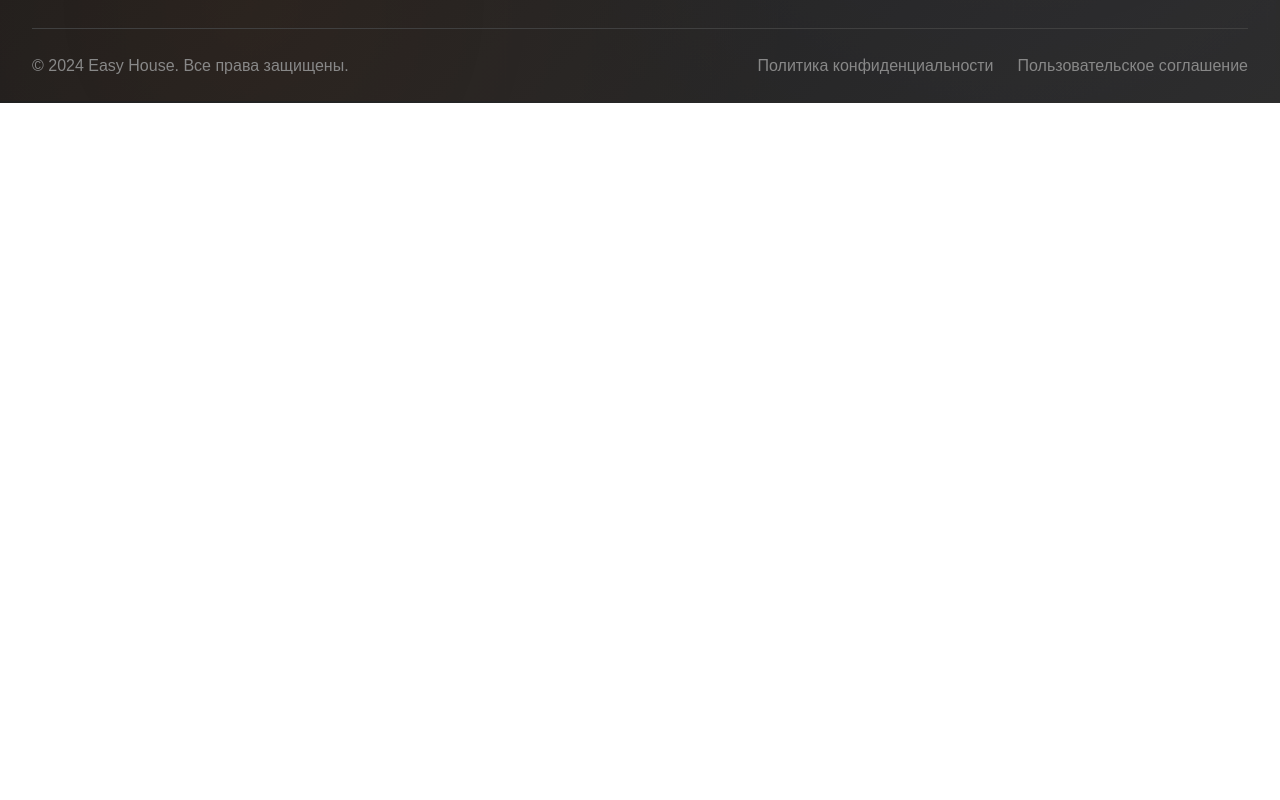
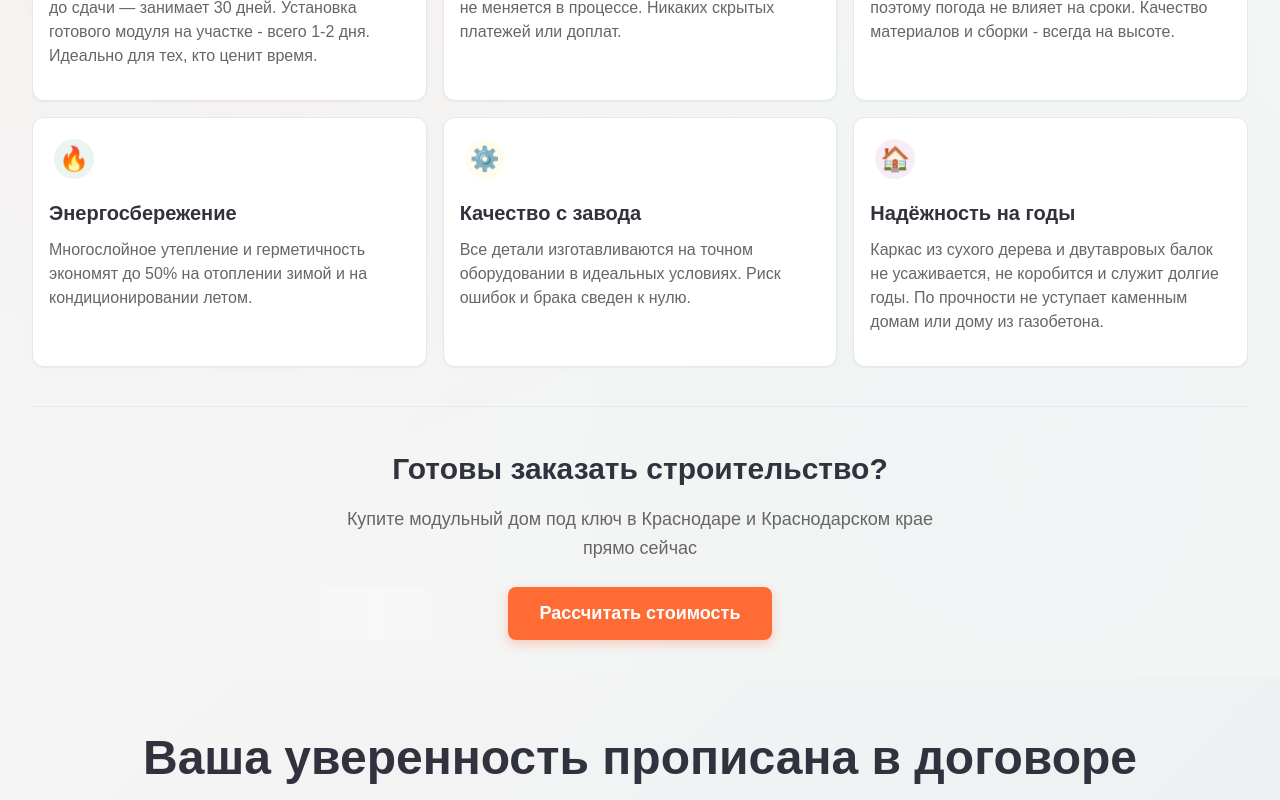
Before and after one commit to litvinenko88/Easy-House, a Next.js app: page /krasnodarskiy-kray in a window 1280 px wide. Shown: the part 8180-8980 px from the top of the page. Before the commit the page ends 8283 px from the top, so only its background shows below. Built offline with nearby package versions, Linux system fonts and the light colour scheme.

Commit message:
готова

```diff
--- a/src/pages/krasnodarskiy-kray.js
+++ b/src/pages/krasnodarskiy-kray.js
@@ -240,6 +240,129 @@ export default function KrasnodarskiyKray() {
           description="Уже через пару минут получите готовое решения - 3D-тур по своему будущему дому"
           onConstructorOpen={() => window.location.href = '/konstruktor'}
         />
+        <WhyChooseUs
+          title="Почему выбирают модульный дом"
+          subtitle="Технология модульного строительства - это современный стандарт комфорта, надежности и экономии"
+          advantages={[
+            {
+              id: 1,
+              title: "Сборка дома",
+              description: "Построить дом в полном цикле - от фундамента до сдачи — занимает 30 дней. Установка готового модуля на участке - всего 1-2 дня. Идеально для тех, кто ценит время.",
+              icon: "⚡",
+              color: "#FF6B35"
+            },
+            {
+              id: 2,
+              title: "Честная цена",
+              description: "Проекты и цены дома фиксируется в договоре и не меняется в процессе. Никаких скрытых платежей или доплат.",
+              icon: "💰",
+              color: "#4ECDC4"
+            },
+            {
+              id: 3,
+              title: "Строительство в любой сезон",
+              description: "Изготовление дома производятся в цеху, поэтому погода не влияет на сроки. Качество материалов и сборки - всегда на высоте.",
+              icon: "🌦️",
+              color: "#45B7D1"
+            },
+            {
+              id: 4,
+              title: "Энергосбережение",
+              description: "Многослойное утепление и герметичность экономят до 50% на отоплении зимой и на кондиционировании летом.",
+              icon: "🔥",
+              color: "#96CEB4"
+            },
+            {
+              id: 5,
+              title: "Качество с завода",
+              description: "Все детали изготавливаются на точном оборудовании в идеальных условиях. Риск ошибок и брака сведен к нулю.",
+              icon: "⚙️",
+              color: "#FFEAA7"
+            },
+            {
+              id: 6,
+              title: "Надёжность на годы",
+              description: "Каркас из сухого дерева и двутавровых балок не усаживается, не коробится и служит долгие годы. По прочности не уступает каменным домам или дому из газобетона.",
+              icon: "🏠",
+              color: "#DDA0DD"
+            }
+          ]}
+          ctaTitle="Готовы заказать строительство?"
+          ctaText="Купите модульный дом под ключ в Краснодаре и Краснодарском крае прямо сейчас"
+        />
+        <Guarantees
+          title="Ваша уверенность прописана в договоре"
+          subtitle="Мы знаем, что строительство собственного дома или временного проживания - это серьёзное решение. Поэтому мы ведём работу абсолютно прозрачно и с полной юридической защитой"
+          guarantees={[
+            {
+              id: 1,
+              title: "Гарантия 5 лет на всё",
+              description: "Мы отвечаем за конструктив, отделку и коммуникации. При возникновении проблем — быстро приедем и всё устраним.",
+              icon: "🛡️"
+            },
+            {
+              id: 2,
+              title: "Цена фиксируется в договоре",
+              description: "Стоимость проекта не меняется после подписания, а цена доставки известна заранее. Никаких скрытых платежей или доплат из-за «непредвиденных ситуаций» и погоды при строительстве вашего дома",
+              icon: "💰"
+            },
+            {
+              id: 3,
+              title: "Строгое соблюдение сроков",
+              description: "За каждый день задержки, указанный в договоре, мы выплачиваем компенсацию 0,1% от стоимости дома.",
+              icon: "⏰"
+            },
+            {
+              id: 4,
+              title: "Открытая отчётность",
+              description: "Вы будете регулярно получать фото и видео с производства и стройки. Вы в курсе каждого этапа.",
+              icon: "📊"
+            },
+            {
+              id: 5,
+              title: "Всё по документам",
+              description: "Заключаем официальный договор со всеми этапами, спецификациями и условиями. Вы надёжно защищены юридически.",
+              icon: "📋"
+            }
+          ]}
+          footerText="С нами вы можете быть спокойны: ваш жилой дом будет построен в срок, за согласованную цену и с документально идеального дома подтверждённым качеством."
+        />
+        <PhotoGallery
+          title="Наши модульные дома: фото с объектов"
+          subtitle="Увидеть своими глазами - фото готовых домов лучше, чем прочитать. Оцените реализованные проекты наших заказчиков"
+        />
+        <DeliveryInstallation
+          title="Аккуратная доставка и сборка за 1–2 дня"
+          subtitle="Мы не только изготавливаем модульные дома, но и полностью организуем логистику и работы на вашей территории. Можете быть спокойны за построенный дом"
+          steps={[
+            {
+              icon: "🏗️",
+              title: "Подготовка территории",
+              desc: "Инновационная технология быстровозводимых домов doorhan effect заранее подготавливаем площадку и устанавливаем фундамент (винтовые сваи) — отличное решение."
+            },
+            {
+              icon: "🚛",
+              title: "Перевозка",
+              desc: "Готовые модульный дом для постоянного проживания бережно доставляются на объект в упаковке с помощью манипулятора."
+            },
+            {
+              icon: "🔧",
+              title: "Сборка",
+              desc: "Быстрое строительство дома для проживания как конструктор за 1–2 дня с применением профессионального оборудования."
+            },
+            {
+              icon: "⚡",
+              title: "Подключение",
+              desc: "Устанавливаем и подключаем все коммуникации: электричество, отопление, водоснабжение, используя качественные материалы."
+            },
+            {
+              icon: "✨",
+              title: "Уборка",
+              desc: "После завершения работ убираем весь строительный мусор."
+            }
+          ]}
+          footerText="Вы только выбираете проект — мы строим модульные дома, включая монтаж на месте от производителя в Краснодаре"
+        />
       </Layout>
     </>
   );
```
